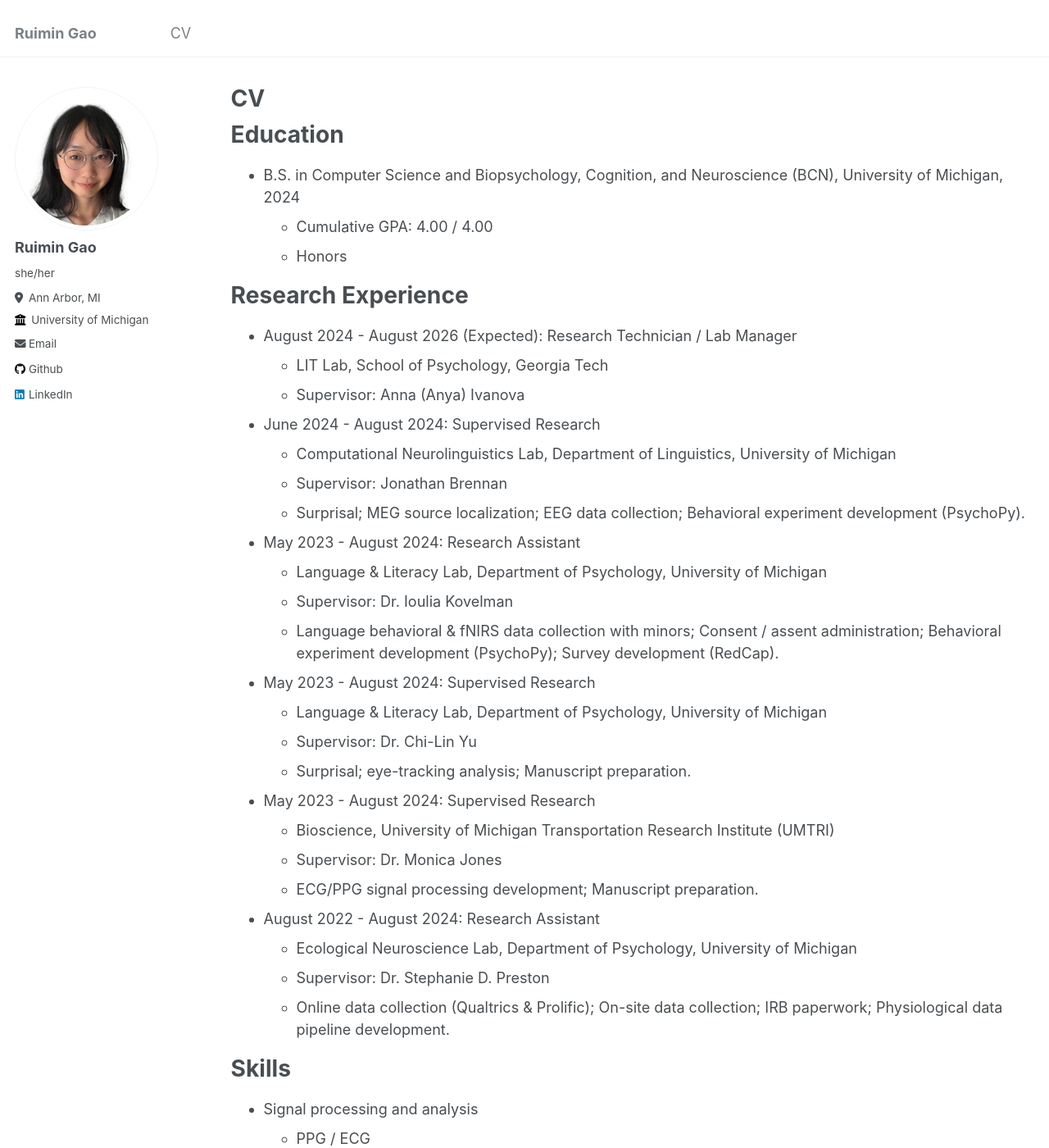
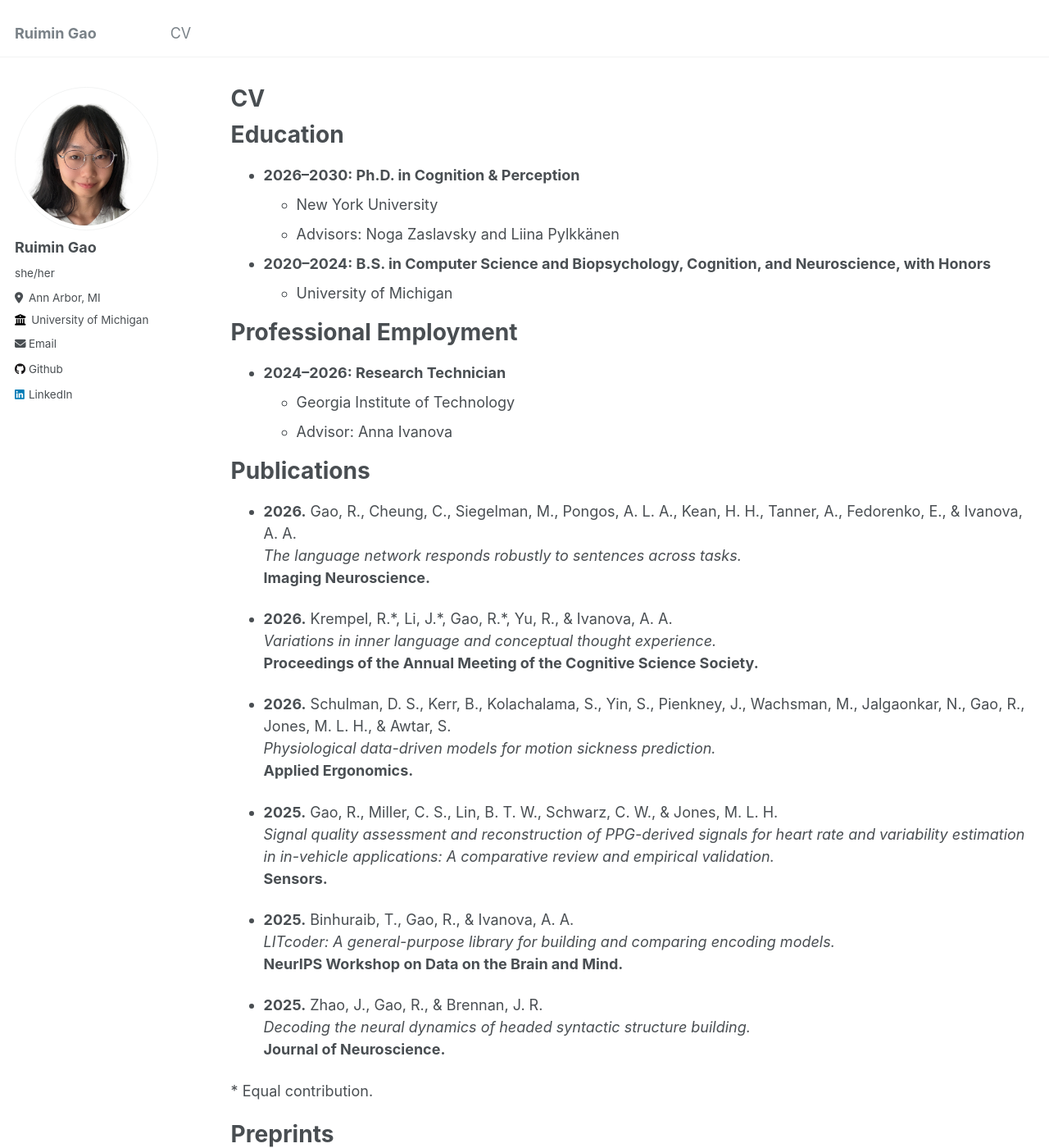
Before and after one commit to RuiminGao/RuiminGao.github.io, a Jekyll site: the page built from _pages/cv.md, in a window 1280 px wide and 1400 px high. Shown: the whole window at 82% size. Built offline with Jekyll 4.4.1, drawn with Linux system fonts in a browser that asks for light colours; some of the changed text lies outside the part shown.

Commit message:
update my status

```diff
--- a/_pages/cv.md
+++ b/_pages/cv.md
@@ -11,74 +11,76 @@ redirect_from:
 
 Education
 ======
-* B.S. in Computer Science and Biopsychology, Cognition, and Neuroscience (BCN), University of Michigan, 2024
-  * Cumulative GPA: 4.00 / 4.00
-  * Honors
+* **2026–2030: Ph.D. in Cognition & Perception**
+  * New York University
+  * Advisors: Noga Zaslavsky and Liina Pylkkänen
 
-Research Experience
+* **2020–2024: B.S. in Computer Science and Biopsychology, Cognition, and Neuroscience, with Honors**
+  * University of Michigan
+
+Professional Employment
 ======
-* August 2024 - August 2026 (Expected): Research Technician / Lab Manager
-  * LIT Lab, School of Psychology, Georgia Tech
-  * Supervisor: Anna (Anya) Ivanova
+* **2024–2026: Research Technician**
+  * Georgia Institute of Technology
+  * Advisor: Anna Ivanova
 
-* June 2024 - August 2024: Supervised Research
-  * Computational Neurolinguistics Lab, Department of Linguistics, University of Michigan
-  * Supervisor: Jonathan Brennan
-  * Surprisal; MEG source localization; EEG data collection; Behavioral experiment development (PsychoPy).
+Publications
+======
+* **2026.** Gao, R., Cheung, C., Siegelman, M., Pongos, A. L. A., Kean, H. H., Tanner, A., Fedorenko, E., & Ivanova, A. A.
+  *The language network responds robustly to sentences across tasks.*
+  **Imaging Neuroscience.**
 
-* May 2023 - August 2024: Research Assistant
-  * Language & Literacy Lab, Department of Psychology, University of Michigan
-  * Supervisor: Dr. Ioulia Kovelman
-  * Language behavioral & fNIRS data collection with minors; Consent / assent administration; Behavioral experiment development (PsychoPy); Survey development (RedCap).
+* **2026.** Krempel, R.\*, Li, J.\*, Gao, R.\*, Yu, R., & Ivanova, A. A.
+  *Variations in inner language and conceptual thought experience.*
+  **Proceedings of the Annual Meeting of the Cognitive Science Society.**
 
-* May 2023 - August 2024: Supervised Research
-  * Language & Literacy Lab, Department of Psychology, University of Michigan
-  * Supervisor: Dr. Chi-Lin Yu
-  * Surprisal; eye-tracking analysis; Manuscript preparation.
+* **2026.** Schulman, D. S., Kerr, B., Kolachalama, S., Yin, S., Pienkney, J., Wachsman, M., Jalgaonkar, N., Gao, R., Jones, M. L. H., & Awtar, S.
+  *Physiological data-driven models for motion sickness prediction.*
+  **Applied Ergonomics.**
 
-* May 2023 - August 2024: Supervised Research
-  * Bioscience, University of Michigan Transportation Research Institute (UMTRI)
-  * Supervisor: Dr. Monica Jones
-  * ECG/PPG signal processing development; Manuscript preparation.
+* **2025.** Gao, R., Miller, C. S., Lin, B. T. W., Schwarz, C. W., & Jones, M. L. H.
+  *Signal quality assessment and reconstruction of PPG-derived signals for heart rate and variability estimation in in-vehicle applications: A comparative review and empirical validation.*
+  **Sensors.**
 
-* August 2022 - August 2024: Research Assistant
-  * Ecological Neuroscience Lab, Department of Psychology, University of Michigan
-  * Supervisor: Dr. Stephanie D. Preston
-  * Online data collection (Qualtrics & Prolific); On-site data collection; IRB paperwork; Physiological data pipeline development.
+* **2025.** Binhuraib, T., Gao, R., & Ivanova, A. A.
+  *LITcoder: A general-purpose library for building and comparing encoding models.*
+  **NeurIPS Workshop on Data on the Brain and Mind.**
 
-Skills
+* **2025.** Zhao, J., Gao, R., & Brennan, J. R.
+  *Decoding the neural dynamics of headed syntactic structure building.*
+  **Journal of Neuroscience.**
+
+\* Equal contribution.
+
+Preprints
 ======
-* Signal processing and analysis
-  * PPG / ECG
-  * EEG
-  * fNIRS
-  * MEG
-* Programming languages
-  * Python (PyTorch) ⭐️
-  * R ⭐️
-  * Matlab ⭐️
-  * Java
-  * JavaScript
-  * C++
+* **2026.** Gao, R., & Ivanova, A. A.
+  *Scaling laws for group-constrained, subject-specific task fMRI analyses.*
 
-<!-- Publications
+* **2025.** Ivanova, A. A., Kauf, C., Gao, R., She, J. S., Kean, H. H., Goldhaber, T., Nieto-Castañón, A., Varley, R., Kanwisher, N., & Fedorenko, E.
+  *Semantic reasoning takes place largely outside the language network.*
+
+Presentations
 ======
-  <ul>{% for post in site.publications reversed %}
-    {% include archive-single-cv.html %}
-  {% endfor %}</ul>
+* **2026.** Gao, R.\*, Li, J.\*, Krempel, R.\*, Yu, R., & Ivanova, A. A.
+  *Forms of Inner Thinking (FIT): A prompt-based questionnaire reveals individual differences in inner language.*
+  Poster presented at the 39th Annual Conference on Human Sentence Processing.
 
-Talks
+* **2025.** Gao, R., & Ivanova, A. A.
+  *Scaling laws in functional region of interest (fROI) analyses.*
+  Poster presented at the Cognitive Neuroscience Society Annual Meeting.
+
+\* Equal contribution.
+
+Honors & Awards
 ======
-  <ul>{% for post in site.talks reversed %}
-    {% include archive-single-talk-cv.html  %}
-  {% endfor %}</ul>
+* **2026:** Engberg Fellowship ($1,000)
+  * Graduate School of Arts and Science, New York University
 
-Teaching
+* **2026–2030:** Henry M. MacCracken Fellowship
+  * Graduate School of Arts and Science, New York University
+
+Service
 ======
-  <ul>{% for post in site.teaching reversed %}
-    {% include archive-single-cv.html %}
-  {% endfor %}</ul>
-
-Service and leadership
-======
-* Currently signed in to 43 different slack teams -->
+* Reviewer, Conference on Neural Information Processing Systems (NeurIPS)
+* Assisted with manuscript reviews for *Neuron*
```
Also changed, not shown: _pages/about.md (+2 -4 lines).
